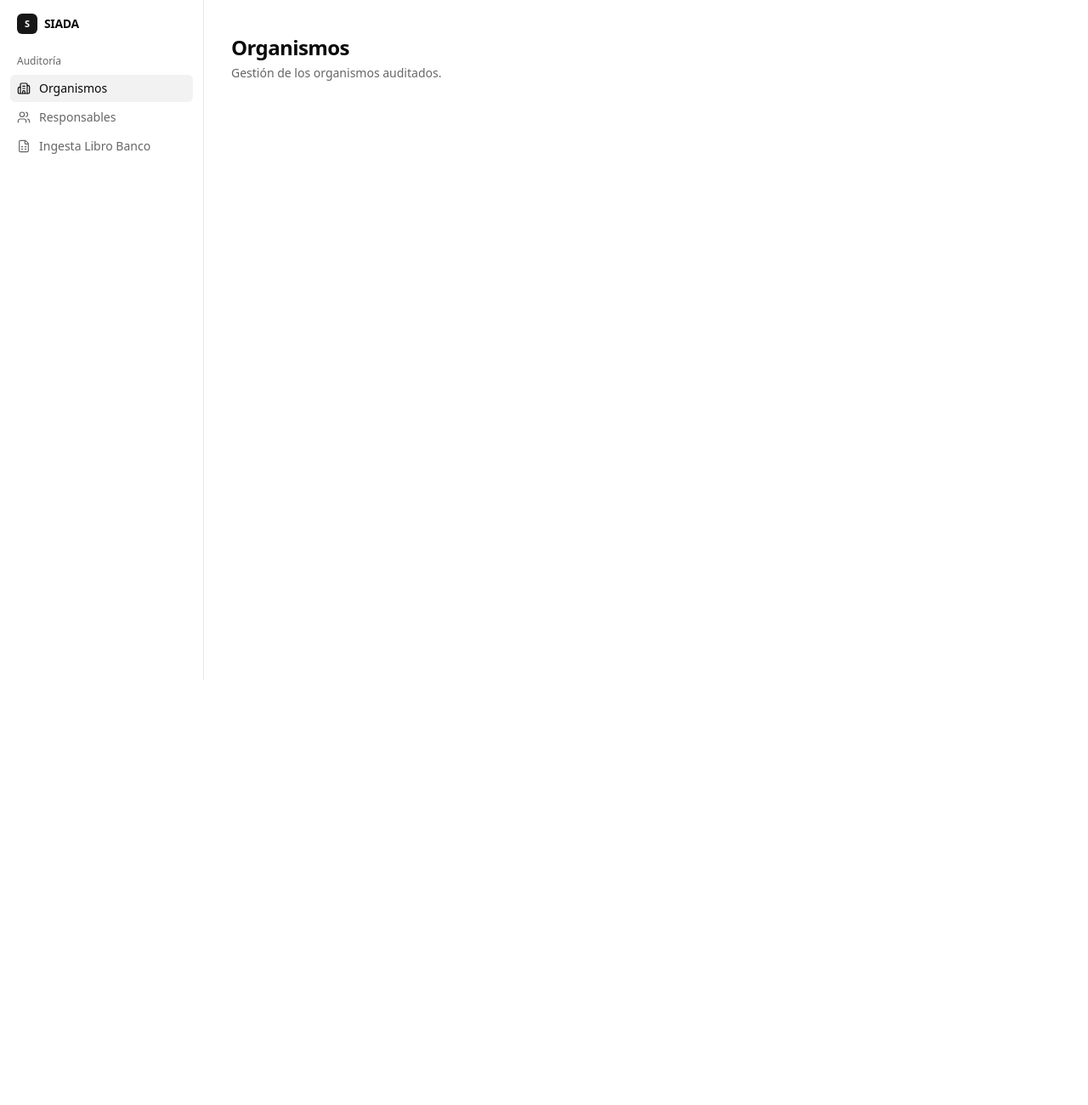
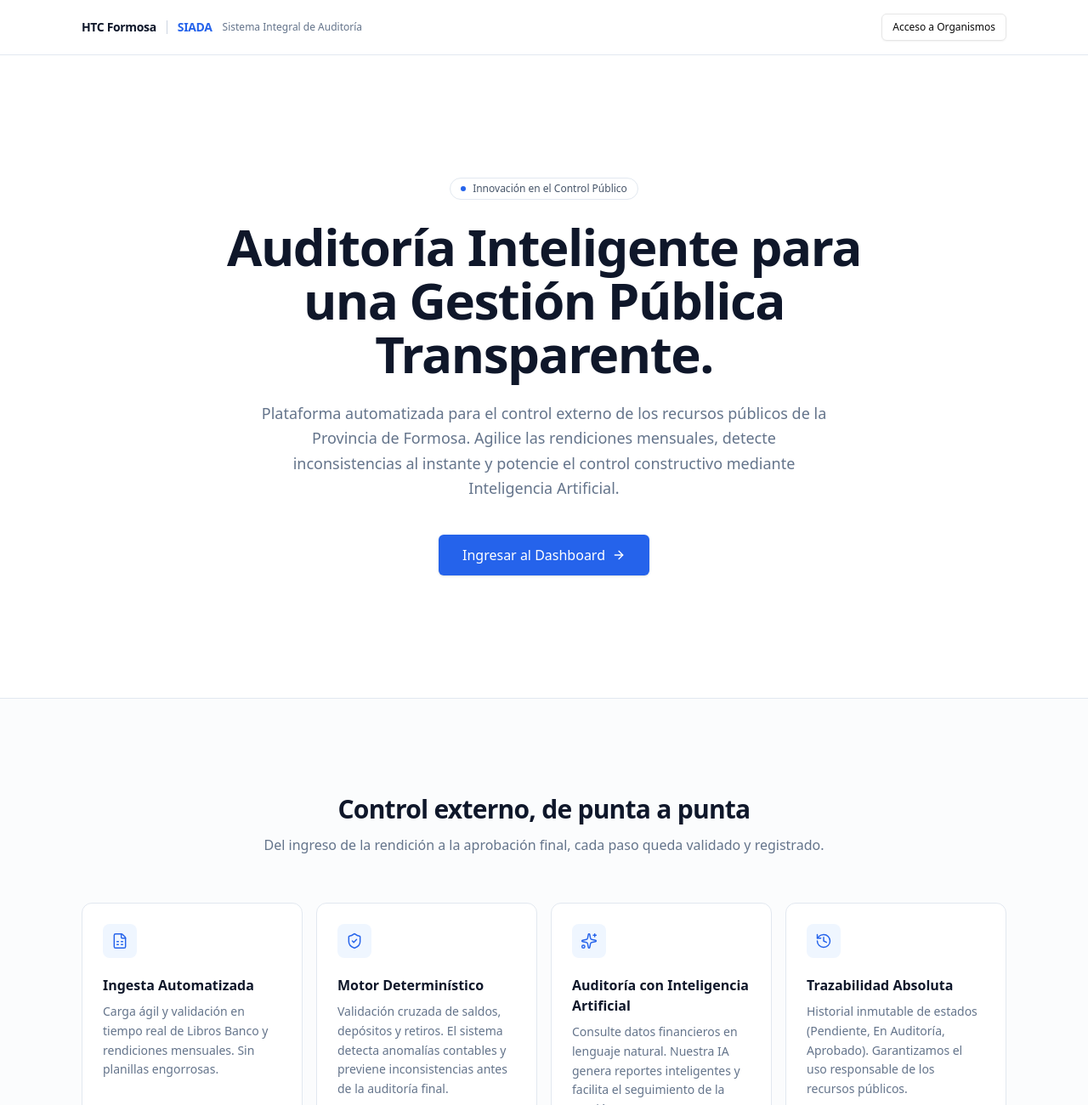
Before and after one commit to silveraMatu/siada-tcf, a React (Vite) app in the folder frontend/: page / in a window 1280 px wide. Before the commit this address led to /organismos. Shown: the top 1300 px of the page at 85% size. Before the commit the page ends 800 px from the top, so only its background shows below. Built offline with nearby package versions, Linux system fonts and the light colour scheme.

Commit message:
feat: Agrega la página de inicio con componentes de navegación, pie de página y características destacadas

```diff
--- a/frontend/index.html
+++ b/frontend/index.html
@@ -4,7 +4,11 @@
     <meta charset="UTF-8" />
     <link rel="icon" type="image/svg+xml" href="/favicon.svg" />
     <meta name="viewport" content="width=device-width, initial-scale=1.0" />
-    <title>SIADA</title>
+    <title>SIADA | Tribunal de Cuentas de Formosa</title>
+    <meta
+      name="description"
+      content="Plataforma de auditoría inteligente para el control de las rendiciones mensuales de los organismos públicos de la Provincia de Formosa."
+    />
   </head>
   <body>
     <div id="root"></div>
--- a/frontend/src/app/Router.tsx
+++ b/frontend/src/app/Router.tsx
@@ -1,21 +1,22 @@
 import { createBrowserRouter, Navigate, RouterProvider } from 'react-router-dom';
 
 import { DashboardLayout } from '@/components/layout/DashboardLayout';
+import { LandingPage } from '@/features/landing/components/LandingPage';
 import { LibroBancoPage } from '@/features/libro-banco/components/LibroBancoPage';
 import { OrganismosPage } from '@/features/organismos/components/OrganismosPage';
 import { ResponsablesPage } from '@/features/responsables/components/ResponsablesPage';
 
 const router = createBrowserRouter([
+  { path: '/', element: <LandingPage /> },
   {
-    path: '/',
     element: <DashboardLayout />,
     children: [
-      { index: true, element: <Navigate to="/organismos" replace /> },
       { path: 'organismos', element: <OrganismosPage /> },
       { path: 'responsables', element: <ResponsablesPage /> },
       { path: 'libro-banco', element: <LibroBancoPage /> },
     ],
   },
+  { path: '*', element: <Navigate to="/" replace /> },
 ]);
 
 export function Router() {
--- /dev/null
+++ b/frontend/src/features/landing/components/FeaturesGrid.tsx
@@ -0,0 +1,71 @@
+import { FileSpreadsheet, History, ShieldCheck, Sparkles } from 'lucide-react';
+import type { LucideIcon } from 'lucide-react';
+
+interface Feature {
+  icon: LucideIcon;
+  title: string;
+  description: string;
+}
+
+const features: Feature[] = [
+  {
+    icon: FileSpreadsheet,
+    title: 'Ingesta Automatizada',
+    description:
+      'Carga ágil y validación en tiempo real de Libros Banco y rendiciones mensuales. Sin planillas engorrosas.',
+  },
+  {
+    icon: ShieldCheck,
+    title: 'Motor Determinístico',
+    description:
+      'Validación cruzada de saldos, depósitos y retiros. El sistema detecta anomalías contables y previene inconsistencias antes de la auditoría final.',
+  },
+  {
+    icon: Sparkles,
+    title: 'Auditoría con Inteligencia Artificial',
+    description:
+      'Consulte datos financieros en lenguaje natural. Nuestra IA genera reportes inteligentes y facilita el seguimiento de la gestión.',
+  },
+  {
+    icon: History,
+    title: 'Trazabilidad Absoluta',
+    description:
+      'Historial inmutable de estados (Pendiente, En Auditoría, Aprobado). Garantizamos el uso responsable de los recursos públicos.',
+  },
+];
+
+export function FeaturesGrid() {
+  return (
+    <section className="border-t border-slate-200 bg-slate-50/50">
+      <div className="mx-auto max-w-6xl px-4 py-20 md:px-8 md:py-28">
+        <div className="mx-auto max-w-2xl text-center">
+          <h2 className="text-3xl font-semibold tracking-tight text-slate-900">
+            Control externo, de punta a punta
+          </h2>
+          <p className="mt-3 text-slate-500">
+            Del ingreso de la rendición a la aprobación final, cada paso queda
+            validado y registrado.
+          </p>
+        </div>
+        <div className="mt-14 grid gap-4 sm:grid-cols-2 lg:grid-cols-4">
+          {features.map(({ icon: Icon, title, description }) => (
+            <article
+              key={title}
+              className="rounded-xl border border-slate-200 bg-white p-6 transition-colors hover:border-slate-300"
+            >
+              <div className="flex size-10 items-center justify-center rounded-lg bg-blue-50 text-blue-600">
+                <Icon className="size-5" strokeWidth={1.75} />
+              </div>
+              <h3 className="mt-5 text-base font-semibold text-slate-900">
+                {title}
+              </h3>
+              <p className="mt-2 text-sm leading-relaxed text-slate-500">
+                {description}
+              </p>
+            </article>
+          ))}
+        </div>
+      </div>
+    </section>
+  );
+}
--- /dev/null
+++ b/frontend/src/features/landing/components/Hero.tsx
@@ -0,0 +1,47 @@
+import { ArrowRight } from 'lucide-react';
+import { Link } from 'react-router-dom';
+
+import { Badge } from '@/components/ui/badge';
+import { Button } from '@/components/ui/button';
+import { cn } from '@/lib/utils';
+
+export function Hero() {
+  return (
+    <section className="relative overflow-hidden">
+      <div
+        aria-hidden
+        className="absolute inset-0 -z-10 bg-[linear-gradient(to_right,theme(colors.slate.100)_1px,transparent_1px),linear-gradient(to_bottom,theme(colors.slate.100)_1px,transparent_1px)] bg-[size:48px_48px] [mask-image:radial-gradient(ellipse_at_center,black_30%,transparent_75%)]"
+      />
+      <div className="mx-auto flex max-w-4xl flex-col items-center px-4 py-24 text-center md:py-36">
+        <Badge
+          variant="outline"
+          className="gap-2 rounded-full border-slate-200 bg-white px-3 py-1 text-xs font-medium text-slate-600"
+        >
+          <span className="size-1.5 rounded-full bg-blue-600" aria-hidden />
+          Innovación en el Control Público
+        </Badge>
+        <h1 className="mt-6 text-4xl font-semibold tracking-tight text-slate-900 md:text-6xl md:leading-[1.05]">
+          Auditoría Inteligente para una Gestión Pública Transparente.
+        </h1>
+        <p className="mt-6 max-w-2xl text-lg leading-relaxed text-slate-500">
+          Plataforma automatizada para el control externo de los recursos
+          públicos de la Provincia de Formosa. Agilice las rendiciones
+          mensuales, detecte inconsistencias al instante y potencie el control
+          constructivo mediante Inteligencia Artificial.
+        </p>
+        <Button
+          asChild
+          size="lg"
+          className={cn(
+            'mt-10 h-12 bg-blue-600 px-7 text-base text-white hover:bg-blue-700',
+          )}
+        >
+          <Link to="/organismos">
+            Ingresar al Dashboard
+            <ArrowRight />
+          </Link>
+        </Button>
+      </div>
+    </section>
+  );
+}
--- /dev/null
+++ b/frontend/src/features/landing/components/LandingFooter.tsx
@@ -0,0 +1,10 @@
+export function LandingFooter() {
+  return (
+    <footer className="border-t border-slate-200">
+      <p className="mx-auto max-w-6xl px-4 py-8 text-center text-sm text-slate-500 md:px-8">
+        © 2026 Tribunal de Cuentas de la Provincia de Formosa. Promoviendo el
+        control constructivo y la mejora continua.
+      </p>
+    </footer>
+  );
+}
--- /dev/null
+++ b/frontend/src/features/landing/components/LandingNavbar.tsx
@@ -0,0 +1,27 @@
+import { Link } from 'react-router-dom';
+
+import { Button } from '@/components/ui/button';
+
+export function LandingNavbar() {
+  return (
+    <header className="sticky top-0 z-40 border-b border-slate-200 bg-background/80 backdrop-blur">
+      <div className="mx-auto flex h-16 max-w-6xl items-center justify-between px-4 md:px-8">
+        <Link to="/" className="flex items-center gap-3">
+          <span className="text-sm font-semibold tracking-tight text-slate-900">
+            HTC Formosa
+          </span>
+          <span className="h-4 w-px bg-slate-300" aria-hidden />
+          <span className="text-sm font-semibold tracking-tight text-blue-600">
+            SIADA
+          </span>
+          <span className="hidden text-xs text-slate-500 md:inline">
+            Sistema Integral de Auditoría
+          </span>
+        </Link>
+        <Button asChild variant="outline" size="sm">
+          <Link to="/organismos">Acceso a Organismos</Link>
+        </Button>
+      </div>
+    </header>
+  );
+}
--- /dev/null
+++ b/frontend/src/features/landing/components/LandingPage.tsx
@@ -0,0 +1,17 @@
+import { FeaturesGrid } from './FeaturesGrid';
+import { Hero } from './Hero';
+import { LandingFooter } from './LandingFooter';
+import { LandingNavbar } from './LandingNavbar';
+
+export function LandingPage() {
+  return (
+    <div className="flex min-h-screen flex-col bg-background">
+      <LandingNavbar />
+      <main className="flex-1">
+        <Hero />
+        <FeaturesGrid />
+      </main>
+      <LandingFooter />
+    </div>
+  );
+}
```
